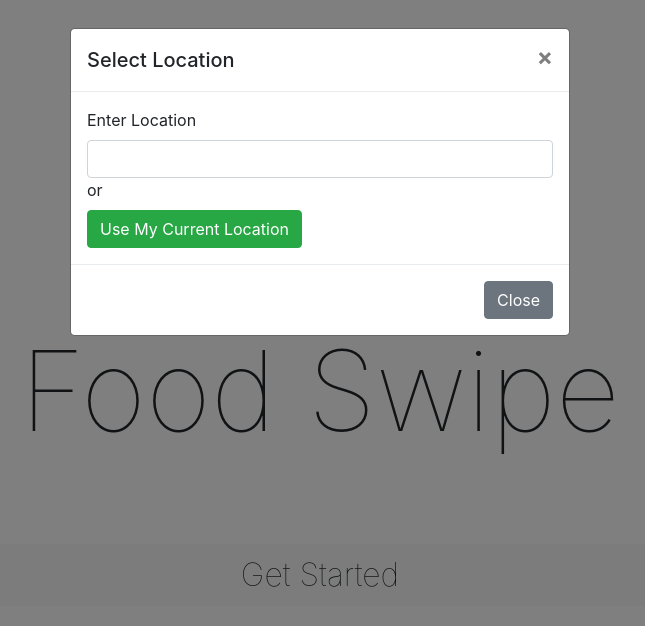
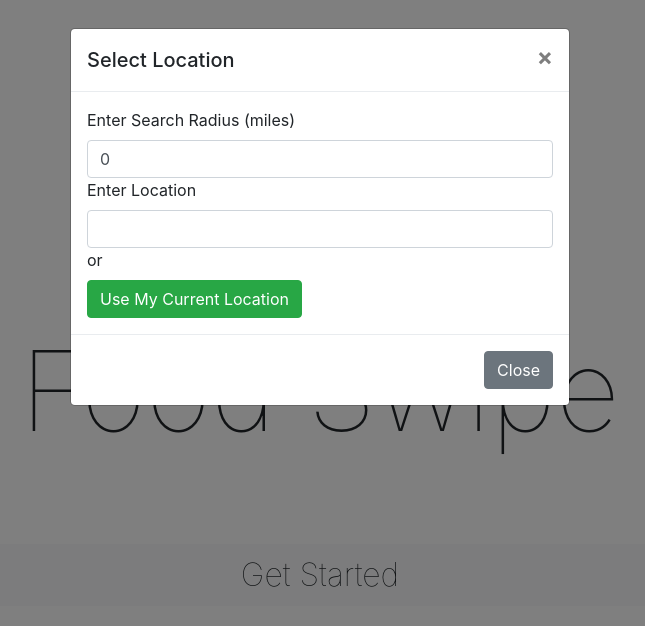
Before and after one commit to Alann321/FoodSwipe, an Angular app in the folder FoodSwipe/: page /dashboard in a window 1280 px wide. Both pictures are taken after a click on the button "Get Started". Shown: the top 626 px of the page, without its empty margins (320-965 px from the left). Built offline with nearby package versions, Linux system fonts and the light colour scheme.

Commit message:
added radius functionality, zomato endpoint, and a shared service

```diff
--- a/FoodSwipe/src/app/dashboard/dashboard.component.html
+++ b/FoodSwipe/src/app/dashboard/dashboard.component.html
@@ -1,8 +1,8 @@
 <div class="container">
-  <div class = "title-elements">
+  <div class="title-elements">
     <img src="../../assets/logo2.png">
-      <div class = "sub">
-        <div class = "title-large">Food Swipe</div>
+    <div class="sub">
+      <div class="title-large">Food Swipe</div>
     </div>
   </div>
   <!-- call the modal -->
@@ -20,16 +20,19 @@
           </button>
         </div>
         <div class="modal-body">
+          <label for="enterRadius">
+            Enter Search Radius (miles)
+          </label>
+          <br>
+
+          <input name="enteredRadius" class="form-control" [(ngModel)]="+radiusMiles" (change)="milesToMeters()">
+
           <label for="selectLocation">
             Enter Location
           </label>
           <br>
 
-        <input
-              name="enteredDestination"
-              class="form-control"
-              [(ngModel)]="enteredLocation"
-        >
+          <input name="enteredDestination" class="form-control" [(ngModel)]="enteredLocation">
 
           <!-- Determine if the location has been provided -->
           <div *ngIf="enteredLocation !== ''">
--- a/FoodSwipe/src/app/dashboard/dashboard.component.ts
+++ b/FoodSwipe/src/app/dashboard/dashboard.component.ts
@@ -1,7 +1,7 @@
 import { GeoLocation } from './../domain/models/geolocation';
 import { ApiRepositoryService } from './../domain/api-repository.service';
 import { Component, OnInit, Input, NgModule } from '@angular/core';
-import { FormsModule, ReactiveFormsModule} from '@angular/forms';
+import { FormsModule, ReactiveFormsModule } from '@angular/forms';
 import { ActivatedRoute, Router } from '@angular/router';
 
 
@@ -19,6 +19,8 @@ export class DashboardComponent implements OnInit {
   // otherwise user sees + replacing spaces in text box
   public passedInLocation: string;
   public newLocation: GeoLocation;
+  public radiusMiles: number;
+  public radiusMeters: number;
 
   constructor(
     private apiRepo: ApiRepositoryService,
@@ -27,8 +29,8 @@ export class DashboardComponent implements OnInit {
 
   ngOnInit() {
     // initialize the data inside the location as blank
-    this.newLocation = { };
-
+    this.newLocation = {};
+    this.radiusMiles = 0;
     this.enteredLocation = '';
   }
 
@@ -40,25 +42,24 @@ export class DashboardComponent implements OnInit {
     this.passedInLocation = this.enteredLocation.replace(/\s/g, '+');
     // search the user's location:
     this.apiRepo.getLocation(this.passedInLocation).subscribe(data => {
-      this.newLocation.latitude = data.results[0].geometry.location.lat; // filler
-      this.newLocation.longitude = data.results[0].geometry.location.lng; // filler
+      this.newLocation.latitude = data.results[0].geometry.location.lat;
+      this.newLocation.longitude = data.results[0].geometry.location.lng;
       this.router.navigateByUrl('/main');
-      console.log(this.newLocation);
     });
 
   }
 
   public getLocation() {
 
-    this.apiRepo.getGeoLocation().subscribe( data => {
+    this.apiRepo.getGeoLocation().subscribe(data => {
       this.newLocation.latitude = data.location.lat;
       this.newLocation.longitude = data.location.lng;
-      console.log(this.newLocation);
       this.router.navigateByUrl('/main');
+    });
+  }
 
-    });
-
-    // routerLink = "/main"
+  public milesToMeters() {
+    this.radiusMeters = this.radiusMiles * 1609.34;
   }
 
 
--- a/FoodSwipe/src/app/domain/api-repository.service.ts
+++ b/FoodSwipe/src/app/domain/api-repository.service.ts
@@ -8,6 +8,7 @@ import { HttpClient, HttpHeaders, HttpClientModule } from '@angular/common/http'
 export class ApiRepositoryService {
 
   private zomatoKey = '62d9652426150fe284e1eff5ed7d98b3';
+  private zomatoEndpoint = 'https://developers.zomato.com/api/v2.1/search?';
   private googleKey = 'AIzaSyDqwKoOqbL45nEFOWv0rPfxXLUAX2DSZus';
   private googleEndpoint = 'https://maps.googleapis.com/maps/api/geocode/json?address=';
   private jeremyEndPoint = 'https://www.googleapis.com/geolocation/v1/geolocate?key=';
@@ -16,7 +17,8 @@ export class ApiRepositoryService {
 
   private httpOptions = {
     headers: new HttpHeaders({
-      'Content-Type': 'application/json'
+      'Accept': 'application/json',
+      'user-key': this.zomatoKey
     })
   };
   constructor(protected httpClient: HttpClient) { }
@@ -32,6 +34,12 @@ export class ApiRepositoryService {
       catchError(this.handleException)
     );
   }
+  // get list of restaurants 1-20 within a given radius
+  public getRestaurants(lat: number, lng: number, radius: number ): Observable<any> {
+    return this.httpClient.get(`${this.zomatoEndpoint}/count=20&lat=${lat}&lon=${lng}&radius=${radius}`, this.httpOptions).pipe(
+      catchError(this.handleException)
+    );
+  }
   // error handling
   protected handleException(exception: any) {
     const message = `${exception.status} : ${exception.statusText}\r\n${exception.message}`;
--- a/FoodSwipe/src/app/domain/index.ts
+++ b/FoodSwipe/src/app/domain/index.ts
@@ -1,3 +1,4 @@
 export * from './api-repository.service';
 export * from './models/geolocation';
 export * from './domain.module';
+export * from './info.service';
```
Also changed, not shown: FoodSwipe/src/app/domain/info.service.ts (added, +8 -0 lines). Lines whose indentation alone changed are shown as unchanged.
